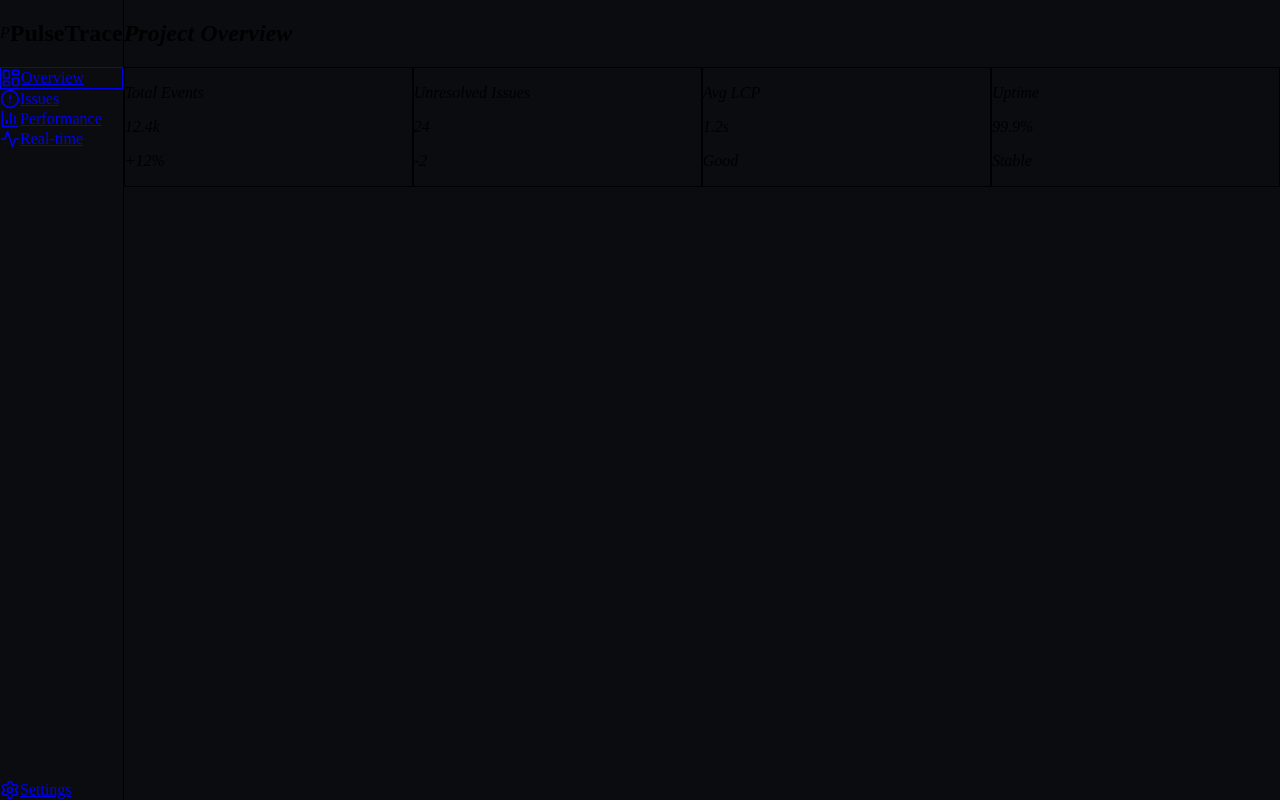
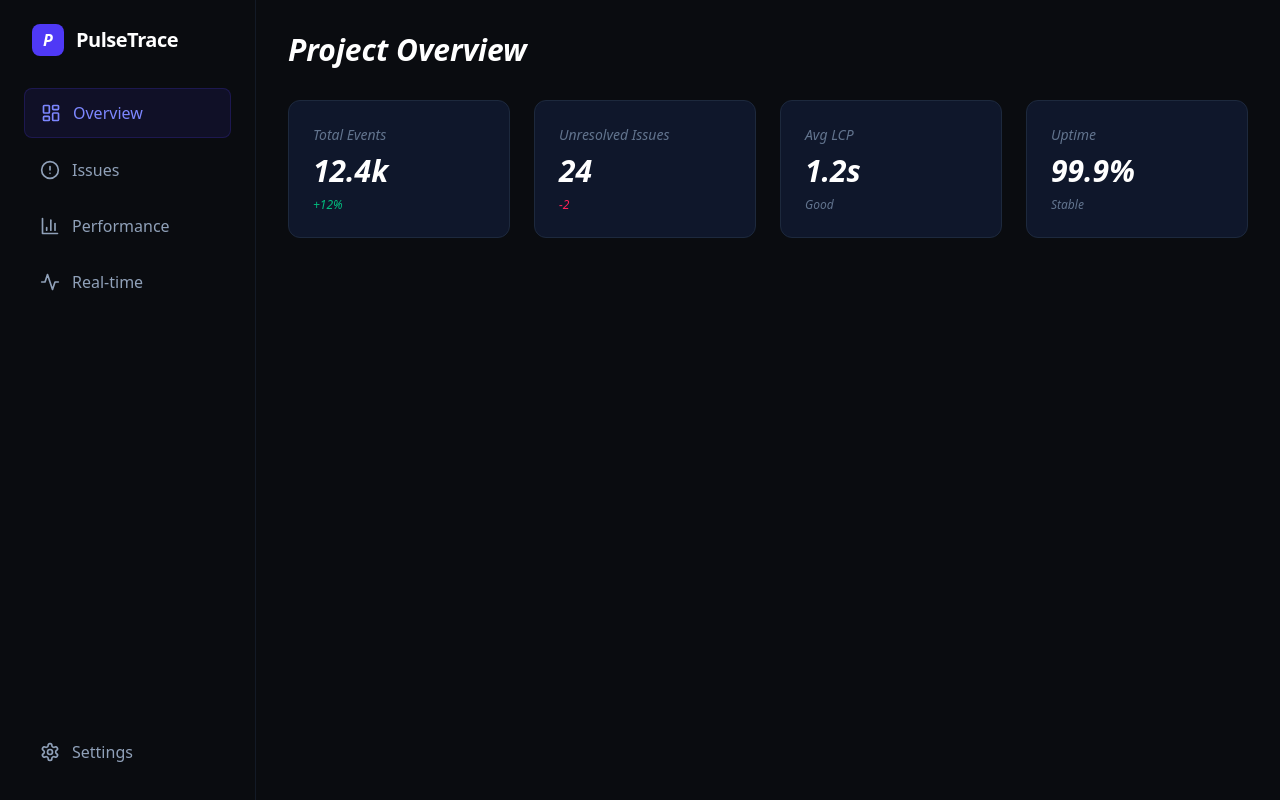
Before and after one commit to KumarDhananjaya/pulsetrace, a React (Vite) app in the folder dashboard/: page / in a window 1280 px wide. Built offline with nearby package versions, Linux system fonts and the light colour scheme.

Commit message:
feat: Implement issue details page, integrate Tailwind CSS, and update API README database configuration.

```diff
--- a/dashboard/src/App.tsx
+++ b/dashboard/src/App.tsx
@@ -1,6 +1,7 @@
 import { BrowserRouter as Router, Routes, Route, Navigate } from 'react-router-dom';
 import { Layout } from './components/Layout';
 import { IssuesList } from './pages/IssuesList';
+import { IssueDetails } from './pages/IssueDetails';
 
 // Placeholder components for other pages
 const Overview = () => (
@@ -36,6 +37,7 @@ function App() {
                 <Routes>
                     <Route path="/" element={<Overview />} />
                     <Route path="/issues" element={<IssuesList />} />
+                    <Route path="/issues/:id" element={<IssueDetails />} />
                     <Route path="/performance" element={<Performance />} />
                     <Route path="/realtime" element={<Realtime />} />
                     <Route path="/settings" element={<Settings />} />
--- a/dashboard/src/index.css
+++ b/dashboard/src/index.css
@@ -1,6 +1,5 @@
-@tailwind base;
-@tailwind components;
-@tailwind utilities;
+@import "tailwindcss";
+
 
 body {
     margin: 0;
--- a/dashboard/vite.config.ts
+++ b/dashboard/vite.config.ts
@@ -1,7 +1,8 @@
 import { defineConfig } from 'vite'
 import react from '@vitejs/plugin-react'
+import tailwindcss from '@tailwindcss/vite'
 
 // https://vitejs.dev/config/
 export default defineConfig({
-    plugins: [react()],
+    plugins: [react(), tailwindcss()],
 })
```
Also changed, not shown: 3 other files (tests, documents, lock files or other folders).
